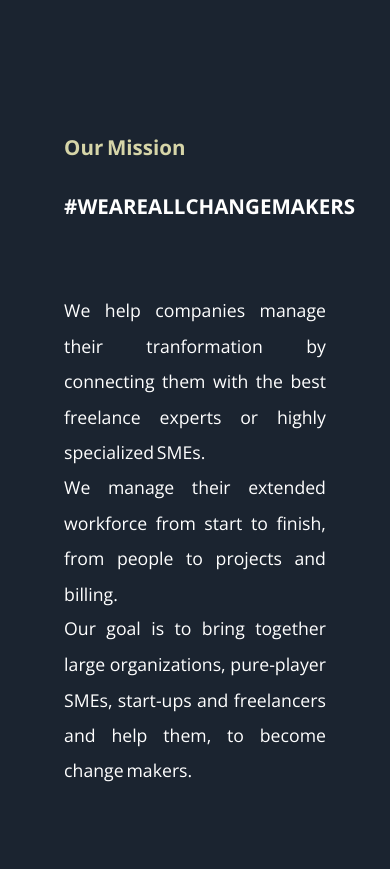
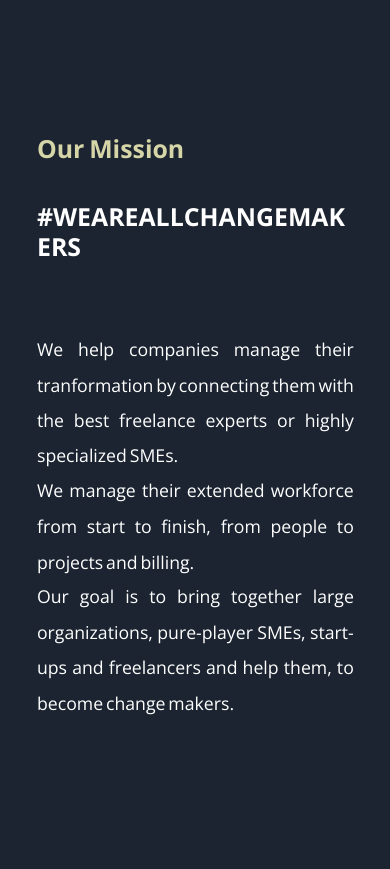
Before and after one commit to hnsnl15/headhunting_site_AHM, a React (Vite) app: page / in a window 390 px wide. Shown: the part 800-1669 px from the top of the page. Built offline with nearby package versions, Linux system fonts and the light colour scheme.

Commit message:
Testing responsiveness..

```diff
--- a/css/style.css
+++ b/css/style.css
@@ -397,7 +397,8 @@ body {
     place-items: center;
   }
   .our-mission-text h1 {
-    font-size: 6.2vw;
+    font-size: 7.5vw;
+    word-wrap: break-word;
     padding: 0;
     margin: 0 auto;
     transform: translateX(-10px);
--- a/style.scss
+++ b/style.scss
@@ -390,7 +390,8 @@ body {
         place-items: center;
 
         h1 {
-            font-size: 6.2vw;
+            font-size: 7.5vw;
+            word-wrap: break-word;
             padding: 0;
             margin: 0 auto;
             transform: translateX(-10px);
```
